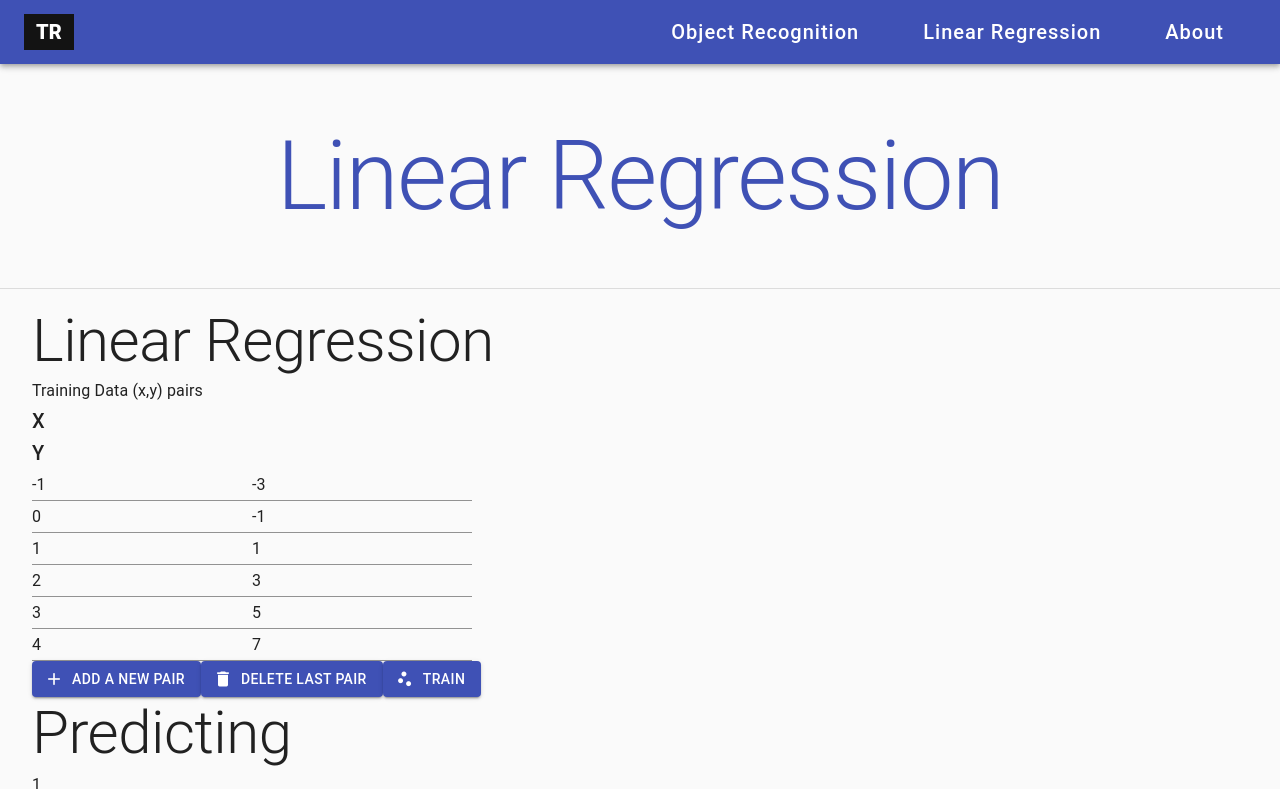
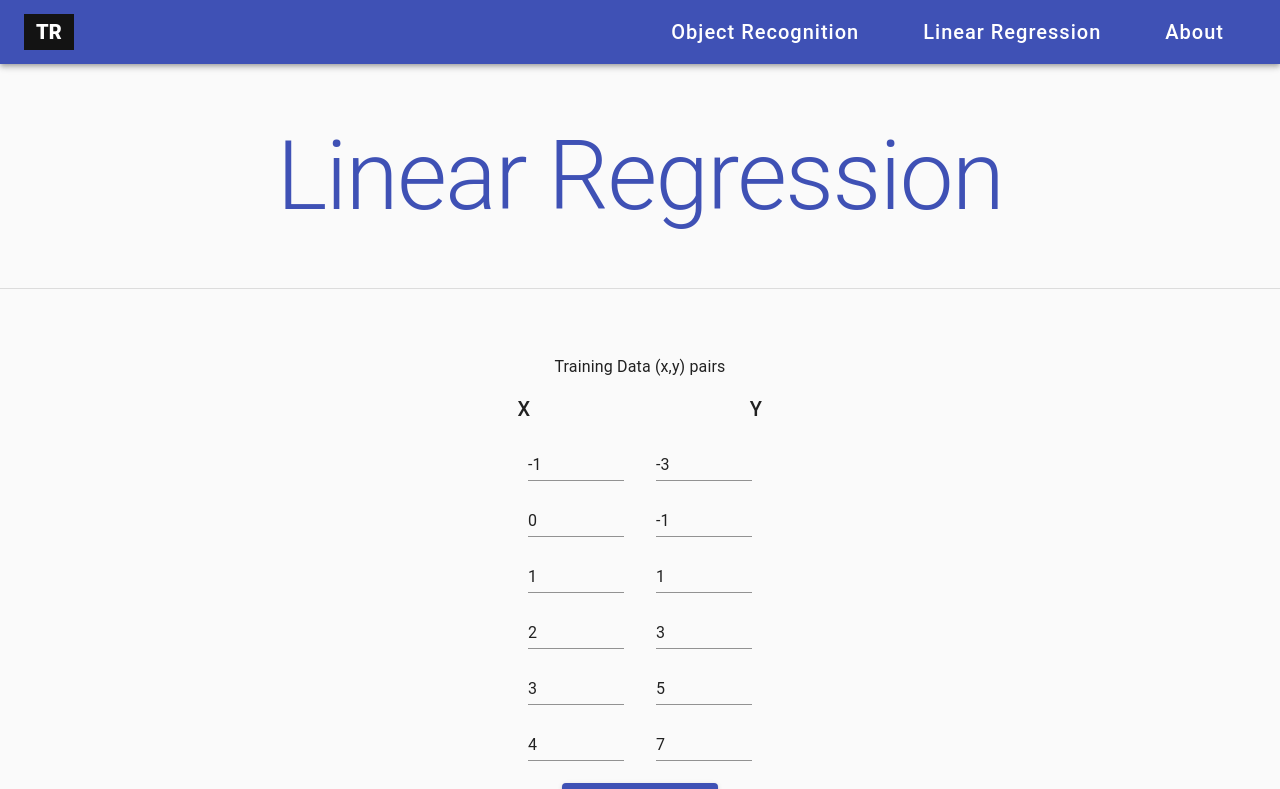
Before and after one commit to jan-ondruch/tensorflow-react-simple-app, a React (Create React App) app: page /linear-regression in a window 1280 px wide. Shown: the top 789 px of the page. Built offline with nearby package versions, Linux system fonts and the light colour scheme.

Commit message:
styling and fixing linear regression

```diff
--- a/src/components/About.js
+++ b/src/components/About.js
@@ -5,7 +5,7 @@ import { Typography, Box, Link } from '@material-ui/core'
 
 import { makeStyles } from '@material-ui/core/styles'
 
-const useStyles = makeStyles((theme) => ({
+const useStyles = makeStyles(() => ({
     text: {
         paddingBottom: '24px'
     },
@@ -18,7 +18,11 @@ const About = () => {
     return (
         <React.Fragment>
             <Header name="About" />
-            <Box align="center" px={{ xs: 4, sm: 12, md: 16, lg: 64, xl: 86 }} pt={{ xs: 4, lg: 8, xl: 12 }}>
+            <Box
+                align="center"
+                px={{ xs: 4, sm: 12, md: 16, lg: 64, xl: 86 }}
+                pt={{ xs: 4, lg: 8, xl: 12 }}
+            >
                 <Typography variant="subtitle1" className={classes.text}>
                     This project was built using React.js, Tensorflow and Material-UI. It got me back
                     into front-end development #comebackofthecentury
--- a/src/components/LinearRegression.css
+++ /dev/null
@@ -1,11 +0,0 @@
-.linear-regression {
-    padding: 16px 32px 32px 32px;
-}
-
-.label-prediction {
-    margin-top: 6px;
-}
-
-.loader {
-    padding-top: 12px;
-}
--- a/src/components/LinearRegression.js
+++ b/src/components/LinearRegression.js
@@ -4,11 +4,51 @@ import * as tf from '@tensorflow/tfjs'
 import Loader from 'react-loader-spinner'
 import Header from './Header'
 
-import './LinearRegression.css'
+import { Box, Button, Typography, Input, Icon, makeStyles } from '@material-ui/core'
 
-import { Box, Button, Typography, Input, Icon } from '@material-ui/core'
+const useStyles = makeStyles((theme) => ({
+    linearRegression: {
+        paddingTop: '24px'
+    },
+    row: {
+        display: 'flex',
+        justifyContent: 'center',
+    },
+    field: {
+        margin: '12px 16px',
+        [theme.breakpoints.up('xs')]: {
+            width: '140px'
+        },
+        [theme.breakpoints.up('sm')]: {
+            width: '150px'
+        },
+        [theme.breakpoints.up('md')]: {
+            width: '200px'
+        },
+    },
+    buttonsWrapper: {
+        justifyContent: 'center'
+    },
+    button: {
+        [theme.breakpoints.up('xs')]: {
+            margin: '6px'
+        },
+        [theme.breakpoints.up('sm')]: {
+            margin: '8px 12px'
+        },
+        [theme.breakpoints.up('md')]: {
+            margin: '10px 18px'
+        },
+        "&:last-child": {
+            display: 'flex'
+        }
+    }
+}))
 
 const LinearRegression = () => {
+
+    const classes = useStyles()
+
     // Value pairs state
     const [valuePairsState, setValuePairsState] = useState([
         { x: -1, y: -3 },
@@ -29,9 +69,9 @@ const LinearRegression = () => {
     })
 
     // Event handlers
-    const handleValuePairChange = (e) => {
+    const handleValuePairChange = e => {
         const updatedValuePairs = update(valuePairsState, {
-            [e.target.dataset.index]: {
+            [e.target.id]: {
                 [e.target.name]: { $set: parseInt(e.target.value) }
             }
         })
@@ -54,7 +94,7 @@ const LinearRegression = () => {
         ])
     }
 
-    const handleModelChange = (e) => setModelState({
+    const handleModelChange = e => setModelState({
         ...modelState,
         [e.target.name]: [parseInt(e.target.value)],
     })
@@ -111,18 +151,21 @@ const LinearRegression = () => {
     return (
         <React.Fragment>
             <Header name="Linear Regression" />
-            <Box className="linear-regression">
+            <Box
+                align="center"
+                px={{ xs: 2, sm: 12, md: 16, lg: 64, xl: 86 }}
+                pt={{ xs: 4, lg: 8, xl: 12 }}
+            >
                 <Box className="train-controls">
-                    <Typography variant="h2">Linear Regression</Typography>
                     <Typography variant="subtitle1" className="section">Training Data (x,y) pairs</Typography>
-                    <Box className="row labels">
-                        <Box className="field-label column">
-                            <Typography variant="h6">
+                    <Box className={classes.row}>
+                        <Box>
+                            <Typography variant="h6" className={classes.field}>
                                 X
                             </Typography>
                         </Box>
-                        <Box className="field-label column">
-                            <Typography variant="h6">
+                        <Box className={classes.labelTable}>
+                            <Typography variant="h6" className={classes.field}>
                                 Y
                             </Typography>
                         </Box>
@@ -130,36 +173,39 @@ const LinearRegression = () => {
 
                     {valuePairsState.map((val, index) => {
                         return (
-                            <Box key={index} className="row">
+                            <Box key={index} className={classes.row}>
                                 <Input
-                                    className="field field-x column"
+                                    className={classes.field}
                                     value={val.x}
                                     name="x"
-                                    data-index={index}
+                                    id={`${index}`} // ugly
                                     onChange={handleValuePairChange}
                                     type="number" />
 
                                 <Input
-                                    className="field field-y column"
+                                    className={classes.field}
                                     value={val.y}
+                                    id={`${index}`} // ugly
                                     name="y"
-                                    data-index={index}
                                     onChange={handleValuePairChange}
                                     type="number" />
                             </Box>
                         )
                     })}
 
+                    <Box className={classes.buttonsWrapper}>
                         <Button
+                            className={classes.button}
                             variant="contained"
                             color="primary"
                             onClick={handleAddItem}
                             startIcon={<Icon>add</Icon>} >
                             <Typography variant="button">
-                            Add a new pair
+                                Add new pair
                                 </Typography>
                         </Button>
                         <Button
+                            className={classes.button}
                             variant="contained"
                             color="primary"
                             onClick={handleDeleteItem}
@@ -169,8 +215,9 @@ const LinearRegression = () => {
                                 </Typography>
                         </Button>
                         <Button
+                            className={classes.button}
                             variant="contained"
-                        color="primary"
+                            color="secondary"
                             onClick={handleTrainModel}
                             startIcon={<Icon>scatter_plot</Icon>} >
                             <Typography variant="button">
@@ -178,9 +225,10 @@ const LinearRegression = () => {
                             </Typography>
                         </Button>
                     </Box>
+                </Box>
 
                 <Box className="predict-controls">
-                    <Typography variant="h2">Predicting</Typography>
+                    <Typography variant="subtitle1">Prediction</Typography>
                     <Input
                         className="field element"
                         value={modelState.valueToPredict}
```
Lines whose indentation alone changed are shown as unchanged.
